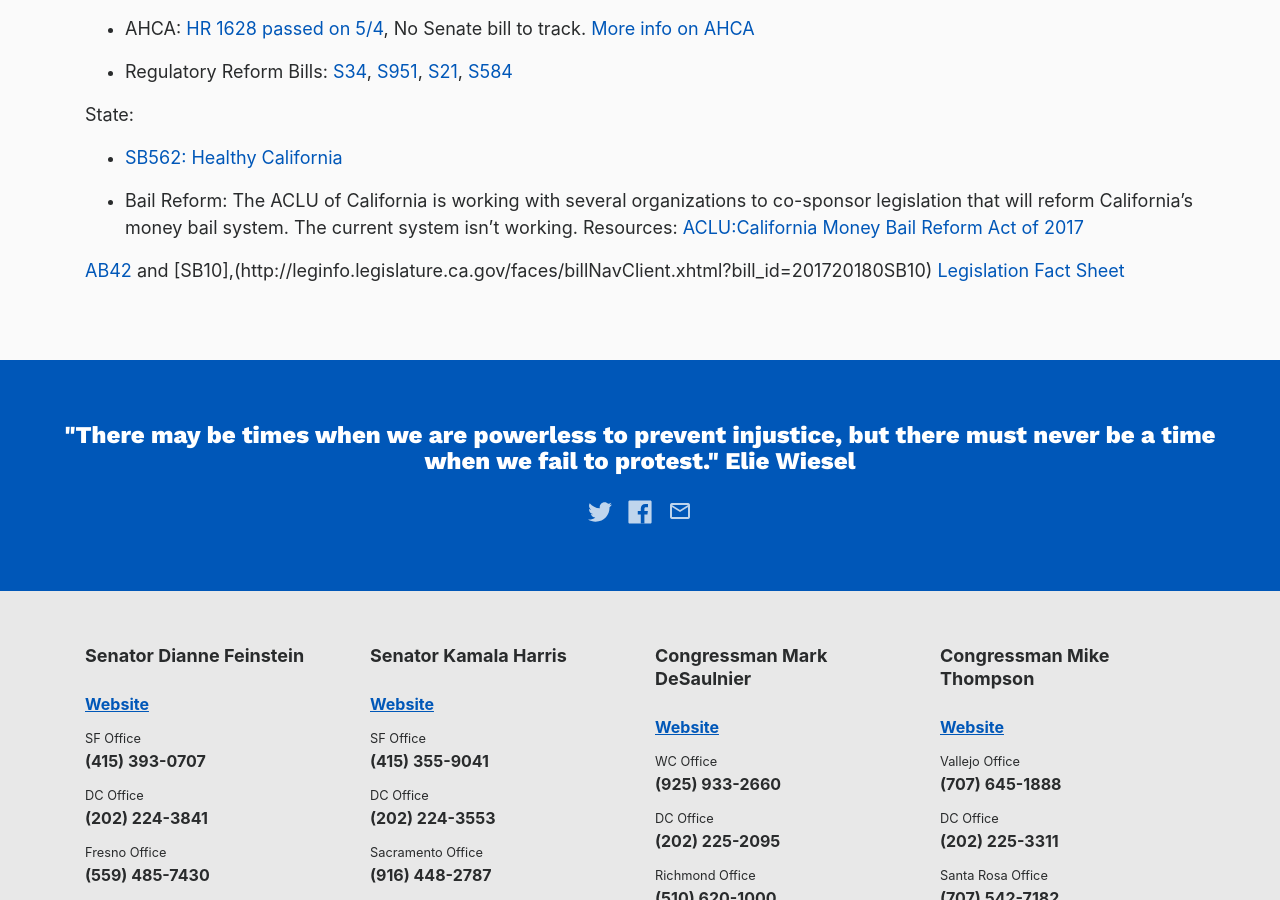
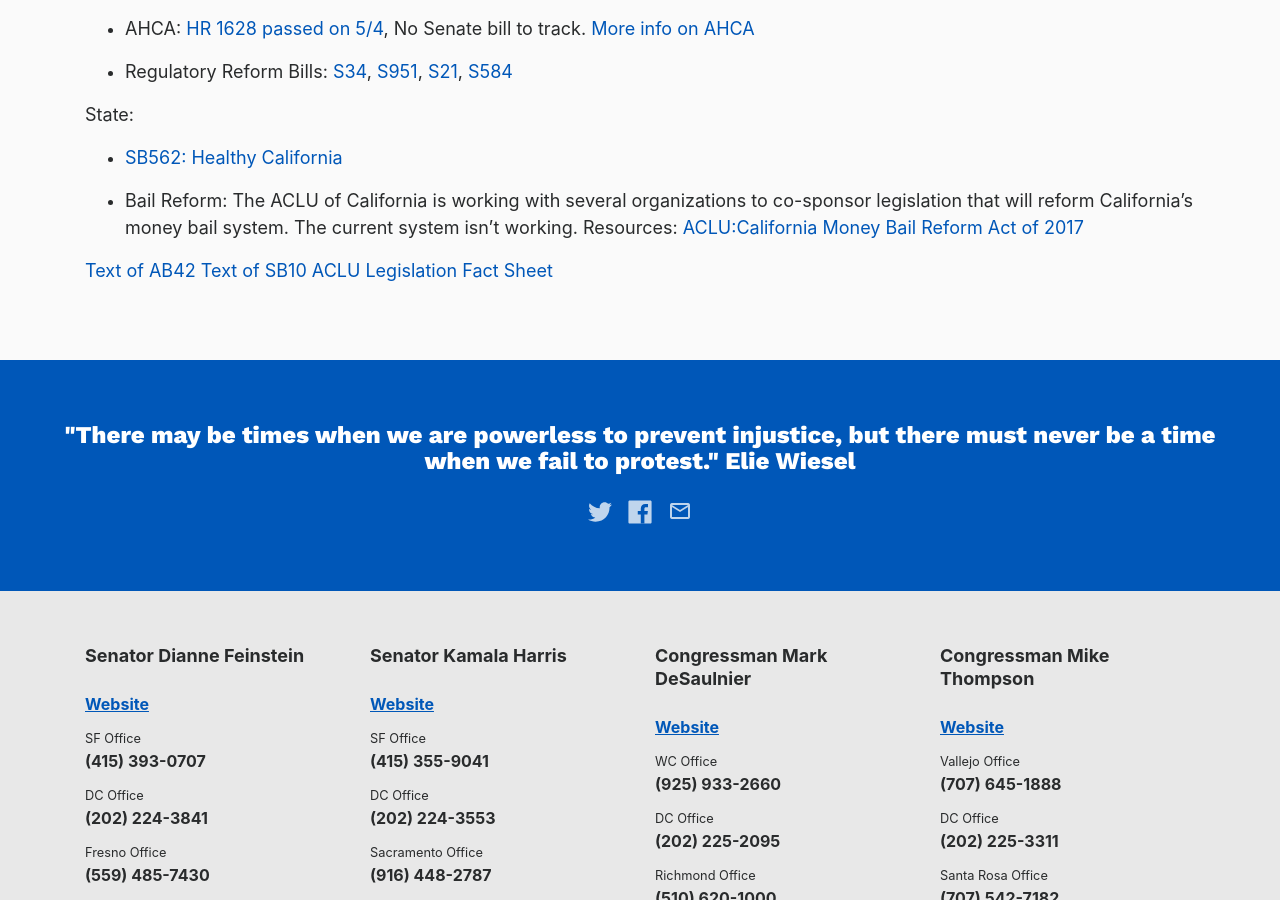
Before and after one commit to IndivisibleTemplate/BasicTemplate, a Jekyll site: the page built from legislation.markdown, in a window 1280 px wide and 900 px high, scrolled down 358 px. Built offline with Jekyll 4.4.1, drawn with Linux system fonts in a browser that asks for light colours; nearby versions of some CDN libraries; comment, search, counter and statistics services are not loaded.

Commit message:
Updated Legislation

```diff
--- a/legislation.markdown
+++ b/legislation.markdown
@@ -21,4 +21,6 @@
 Resources:
 [ACLU:California Money Bail Reform Act of 2017](https://www.aclunc.org/article/california-money-bail-reform-act-2017)
 
-[AB42](http://leginfo.legislature.ca.gov/faces/billTextClient.xhtml?bill_id=201720180AB42) and [SB10],(http://leginfo.legislature.ca.gov/faces/billNavClient.xhtml?bill_id=201720180SB10) [Legislation Fact Sheet](https://www.aclunc.org/docs/20170414-bail_reform_factsheet.pdf)
+[Text of AB42](http://leginfo.legislature.ca.gov/faces/billTextClient.xhtml?bill_id=201720180AB42)
+[Text of SB10](http://leginfo.legislature.ca.gov/faces/billNavClient.xhtml?bill_id=201720180SB10)
+[ACLU Legislation Fact Sheet](https://www.aclunc.org/docs/20170414-bail_reform_factsheet.pdf)
```
